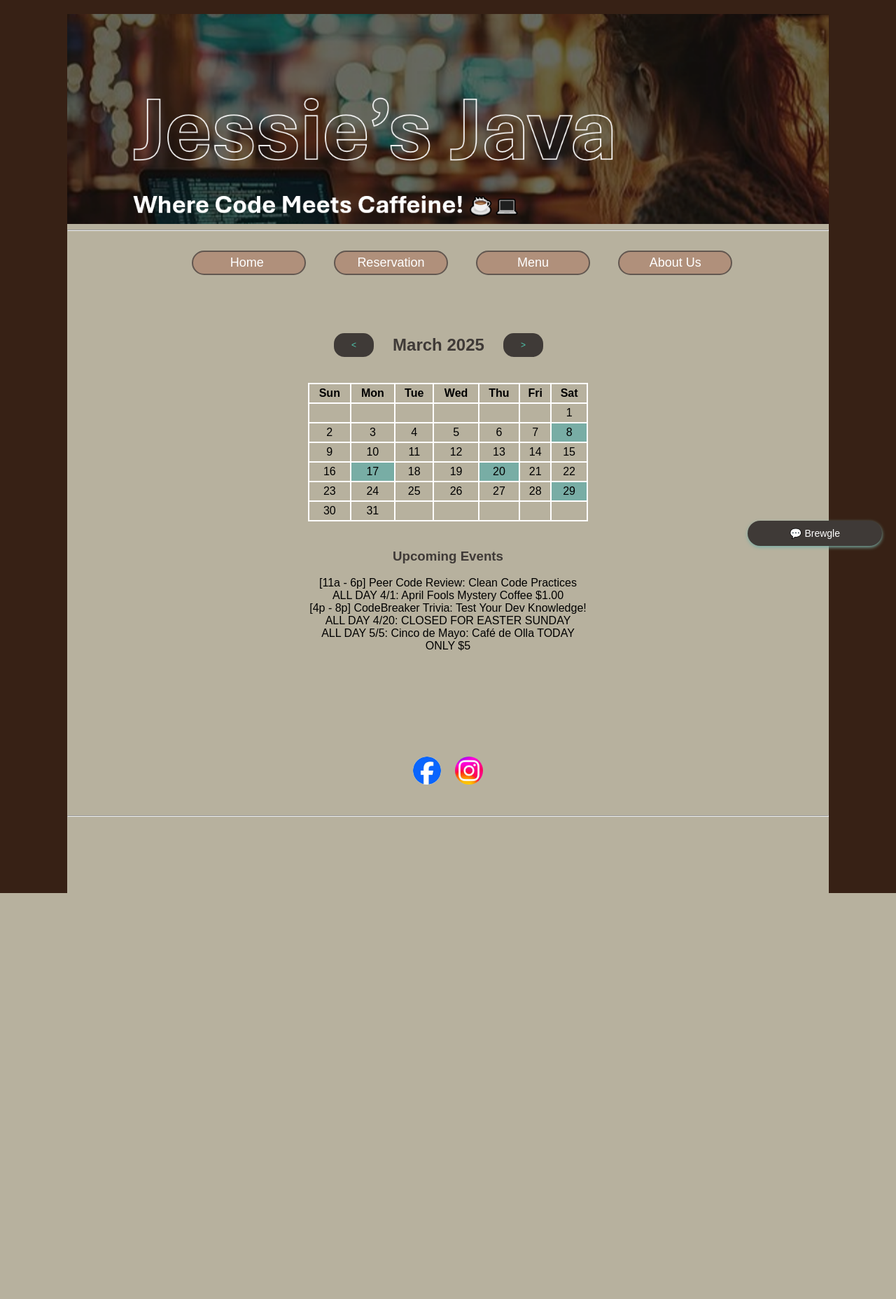
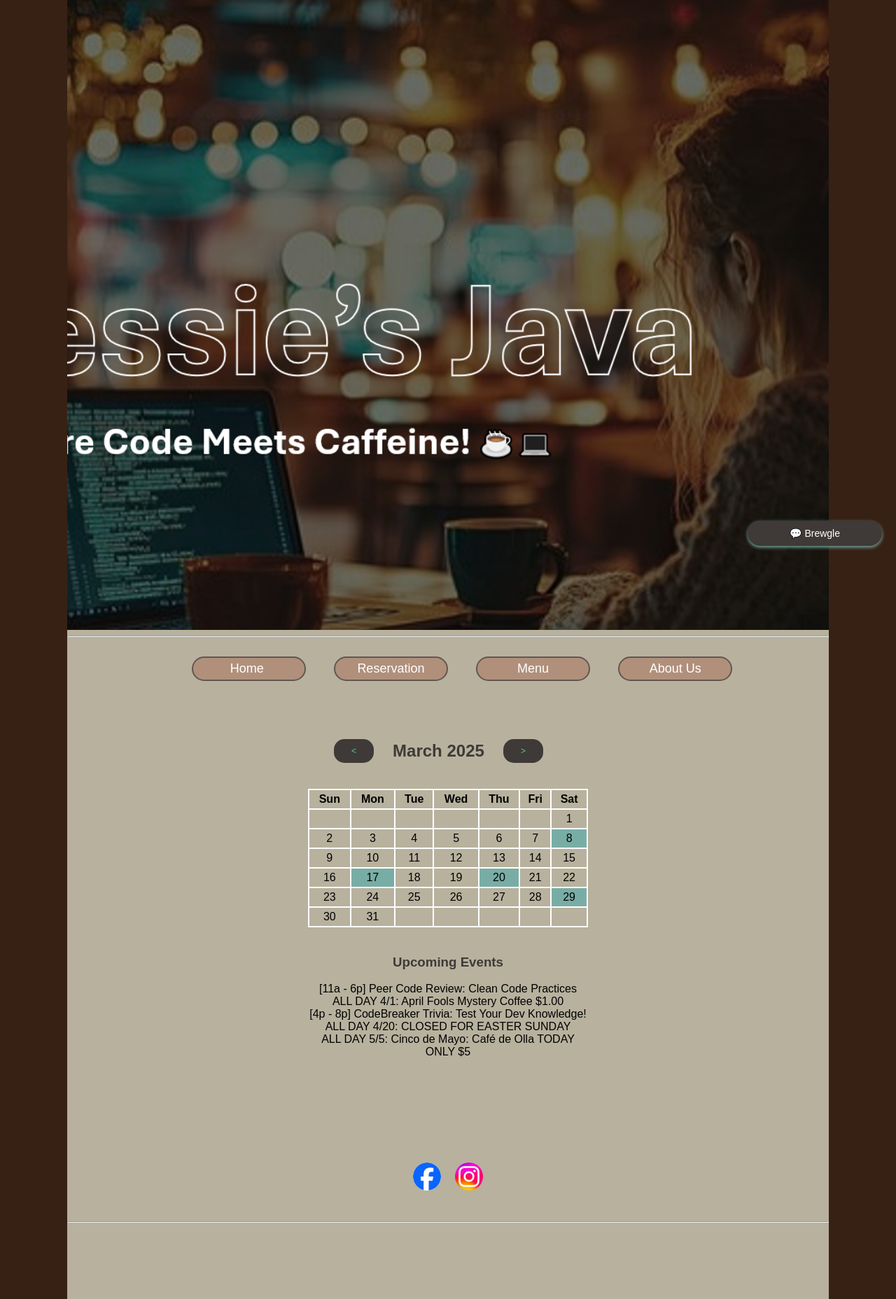
Before and after one commit to Jessie0611/JessiesJava, a PHP site: page / in a window 1280 px wide. Shown: the whole page at 70% size. Before the commit the page ends 1276 px from the top, so only its background shows below. Run offline with PHP 8.4, Linux system fonts and the light colour scheme.

Commit message:
Fixing content over hero image issuse

```diff
--- a/aboutus.php
+++ b/aboutus.php
@@ -12,7 +12,7 @@ include("database.php");
 <body>
 <div class="content">
     <div class="hero">
-        <img src="Images/jj-hero.png" alt="Hero Image" width="97%"></div>
+        <img src="Images/jj-hero.png" alt="Hero Image" class="hero img"></div>
         <hr>
         <nav>
         <button class="btn"><a href="index.php">&nbsp;&nbsp;&nbsp;Home &nbsp;&nbsp;&nbsp;</a></button>
--- a/confirmation.php
+++ b/confirmation.php
@@ -47,7 +47,7 @@ exit();
 <body>
     <div class="content">
     <div class="hero">
-        <img src="Images/JJ-resPaymentHero.png" alt="Hero Image" width="97%">
+        <img src="Images/JJ-resPaymentHero.png" alt="Hero Image" class="hero img">
     </div>
     <nav>
         <button class="btn"><a href="index.php">&nbsp;&nbsp;&nbsp;Home &nbsp;&nbsp;&nbsp;</a></button>
--- a/index.php
+++ b/index.php
@@ -13,7 +13,7 @@ include("database.php");
 <body>
 <div class="content">
     <div class="hero">
-        <img src="Images/jj-hero.png" alt="Hero Image"></div>
+        <img src="Images/jj-hero.png" alt="Hero Image" class="hero img"></div>
         <hr>
         <nav>
             <button class="btn"><a href="index.php">&nbsp;&nbsp;&nbsp;Home &nbsp;&nbsp;&nbsp;</a></button>
--- a/menu.php
+++ b/menu.php
@@ -12,7 +12,7 @@ include("database.php");
 <body>
 <div class="content">
     <div class="hero">
-        <img src="Images/jj-menuhero.png" alt="Hero Image" width="97%"></div>
+        <img src="Images/jj-menuhero.png" alt="Hero Image" class="hero img"></div>
 <hr>
         <nav>
         <button class="btn"><a href="index.php">&nbsp;&nbsp;&nbsp;Home &nbsp;&nbsp;&nbsp;</a></button>
--- a/reservation.php
+++ b/reservation.php
@@ -94,7 +94,7 @@ if ($_SERVER['REQUEST_METHOD'] === 'POST') {
 <body>
     <div class="content">
     <div class="hero">
-        <img src="Images/JJ-reserveHero.png" alt="Hero Image Unavailable" width="97%">
+        <img src="Images/JJ-reserveHero.png" alt="Hero Image" class="hero img">
     </div>
     <hr>
     <nav>
--- a/style.css
+++ b/style.css
@@ -11,23 +11,23 @@ body{
     background-color: #372115;
     text-align: center;
 }
-.content {
+.content{
     width: 85%;
+    height: 100%;
     background-color: #b7b19e;
     padding-bottom: 100px;
-    margin-top: 20px;
 }
-
 .hero {
+    display: flex;
+    justify-content: center;
     width: 100%;
-    max-height: 300px;
+    height: 900px; /* Force hero section to grow */
     overflow: hidden;
-    display: block;
 }
 
 .hero img {
     width: 100%;
-    max-height: 300px;
+    height: 100%; /* Stretch the image */
     object-fit: cover;
     display: block;
 }
@@ -385,10 +385,7 @@ button:hover {
     box-shadow: 0px 2px 5px #625750;
   }
 
-
-
-
- .accordion {
+.accordion {
     width: 100%;
     max-width: 700px;
     margin: 20px auto;
```
